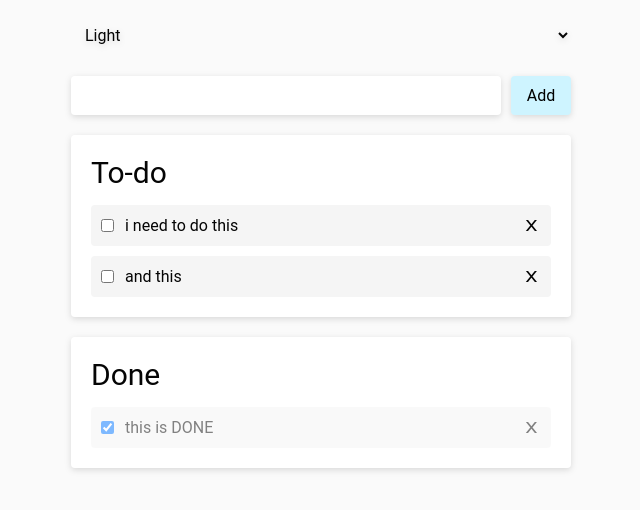
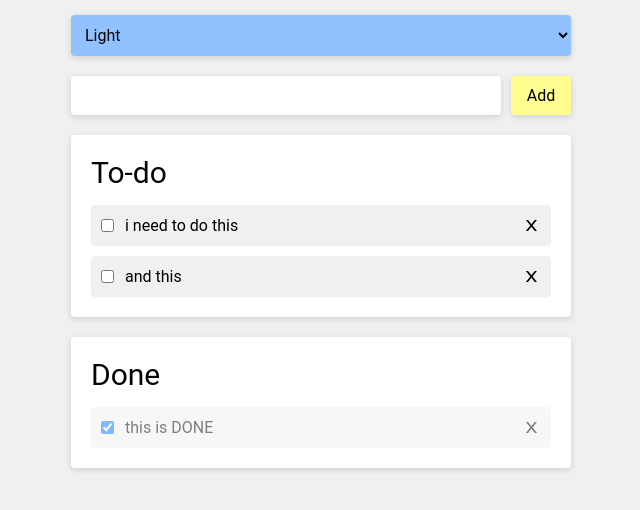
Before and after one commit to igoracmelo/tovue-list, a Vue app: page / in a window 1280 px wide. Shown: the top 510 px of the page, without its empty margins (319-959 px from the left). Built offline with nearby package versions, Linux system fonts and the light colour scheme.

Commit message:
feat: update themes

```diff
--- a/src/components/App/themes/_dark.scss
+++ b/src/components/App/themes/_dark.scss
@@ -2,22 +2,25 @@
   --roundness: 3px;
 
   --todoapp-fg: #fafafa;
-  --todoapp-bg: #333;
+  --todoapp-bg: #13171f;
 
   --shadow-clr: #0002;
 
-  --list-bg: #555;
+  --list-bg: #3d4750;
 
   --input-fg: #fafafa;
-  --input-bg: #666;
-  --input-bg-focus: #3f474e;
+  --input-bg: #555f66;
+  --input-bg-focus: #8b8563;
 
   --btn-fg: #000;
-  --btn-bg: #b7cee0;
+  --btn-bg: #fffd90;
   --btn-bg-focus: #d0e9fd;
 
-  --todo-bg: #666;
   --todo-fg: #fafafa;
+  --todo-bg: var(--input-bg);
+
   --todo-del: #fafafa;
-  --todo-outline: #0084ff85;
+  --todo-outline: transparent;
+
+  --theme-selector-bg: #4675a1;
 }
--- a/src/components/App/themes/_light.scss
+++ b/src/components/App/themes/_light.scss
@@ -2,7 +2,7 @@
   --roundness: 4px;
 
   --todoapp-fg: #050505;
-  --todoapp-bg: #fafafa;
+  --todoapp-bg: #f0f0f0;
 
   --shadow-clr: #0002;
 
@@ -10,14 +10,17 @@
 
   --input-fg: var(--todoapp-fg);
   --input-bg: var(--list-bg);
-  --input-bg-focus: #f4faff;
+  --input-bg-focus: #fdf9d1;
 
   --btn-fg: #000;
-  --btn-bg: #cef4ff;
-  --btn-bg-focus: #d0eaff;
-  --todo-outline: #0084ff85;
+  --btn-bg: #fffd90;
+  --btn-bg-focus: rgb(255, 254, 199);
 
-  --todo-bg: #f5f5f5;
-  // --todo-fg: #fafafa;
-  // --todo-del: #fafafa;
+  --todo-fg: black;
+  --todo-bg: #f0f0f0;
+
+  --todo-del: black;
+  --todo-outline: #ff3;
+
+  --theme-selector-bg: #91c1ff;
 }
```
